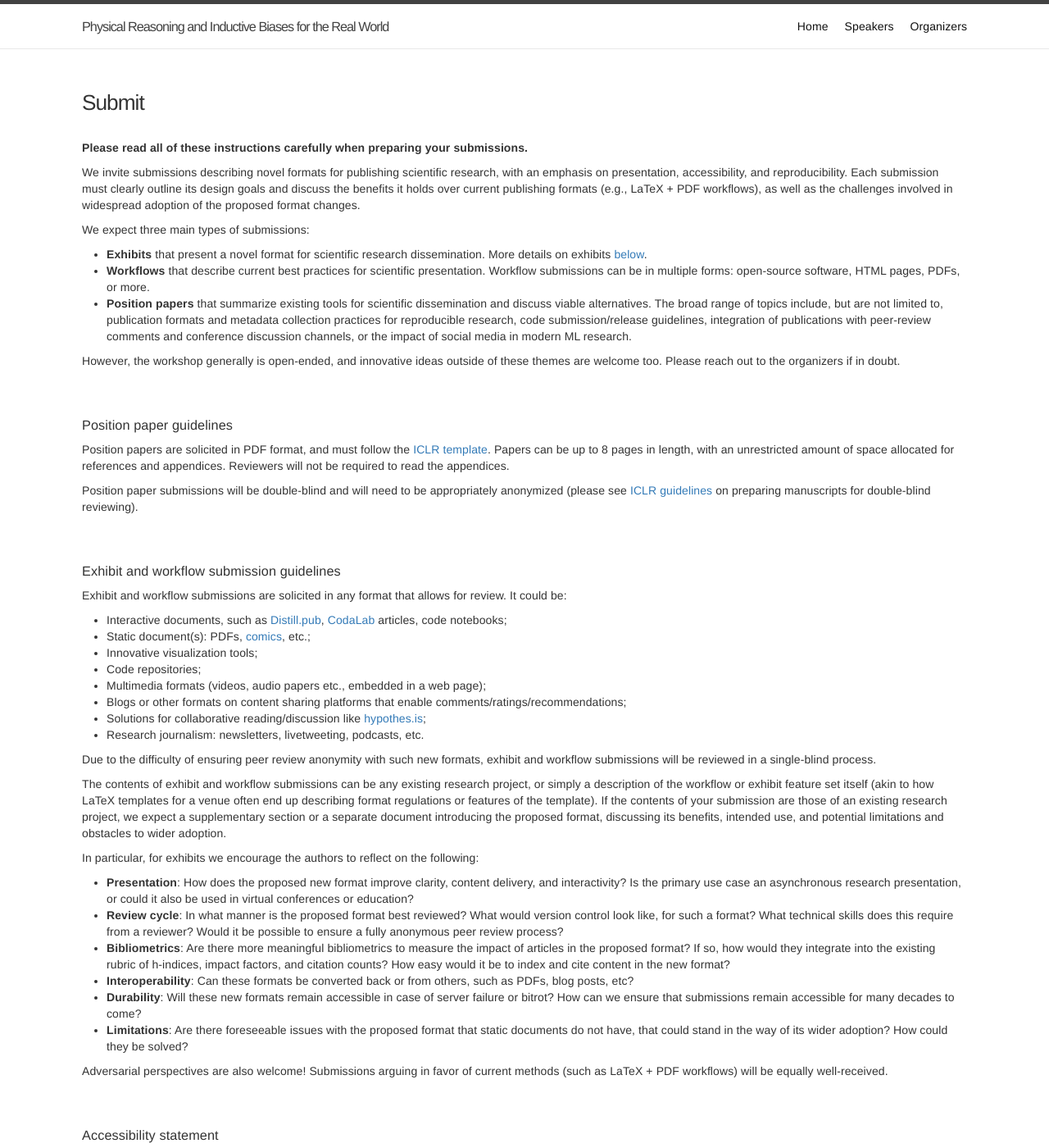
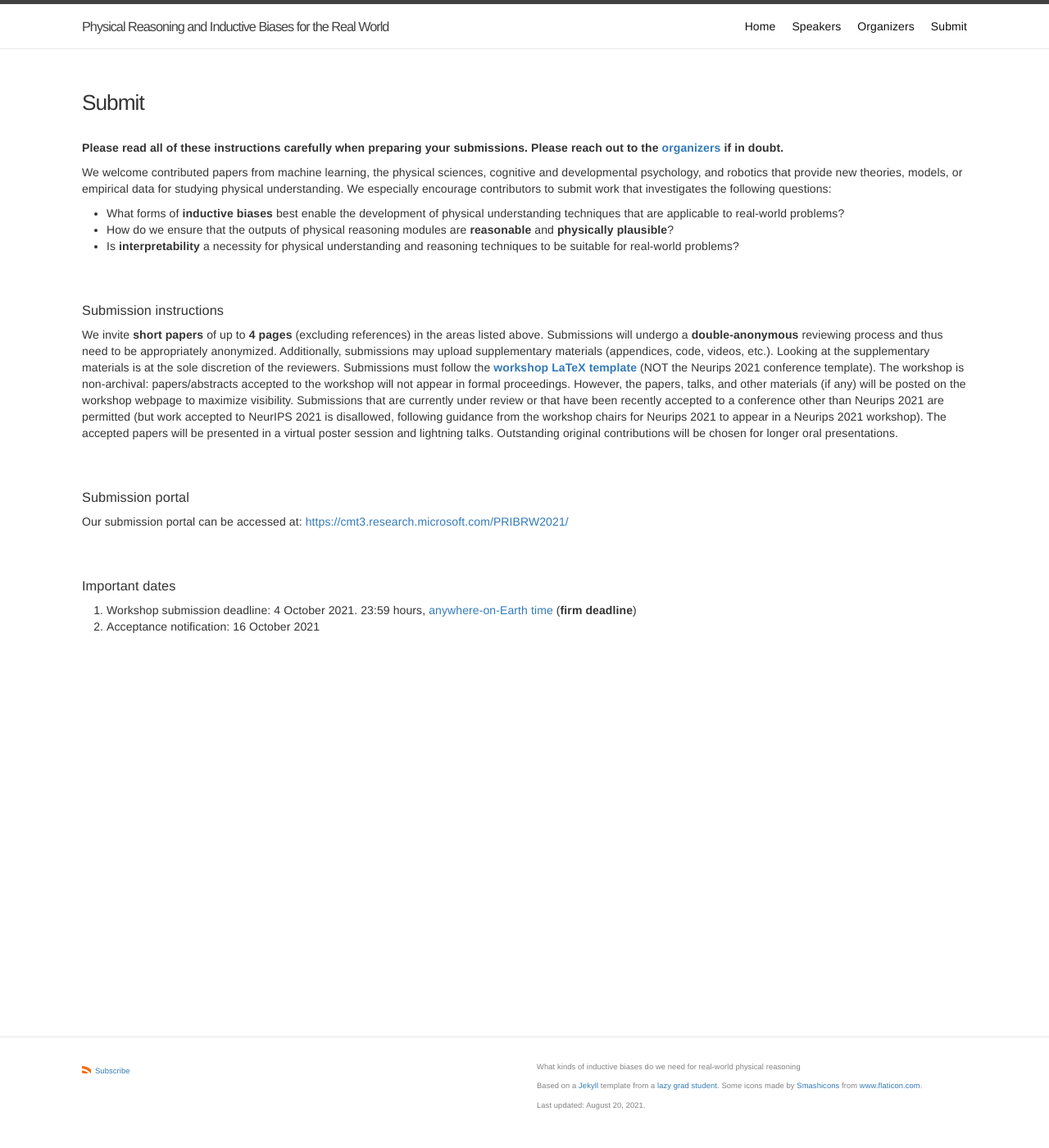
Before and after one commit to physical-reasoning/physical-reasoning.github.io, a Jekyll site: the page built from submit.md, in a window 1280 px wide and 1400 px high. Shown: the whole window at 82% size. Built offline with Jekyll 4.4.1, drawn with Linux system fonts in a browser that asks for light colours; some of the changed text lies outside the part shown.

Commit message:
Add cfp
Signed-off-by: Krishna Murthy <krrish94@gmail.com>

```diff
--- a/_config.yml
+++ b/_config.yml
@@ -39,7 +39,7 @@ header_pages:
 # - papers.md
 - speakers.md
 - organizers.md
-# - submit.md
+- submit.md
 - getinvolved.md
 
 # # Specify the name of a file to show as a masthead graphic at the top of each page, instead of a title, here:
--- a/submit.md
+++ b/submit.md
@@ -4,75 +4,26 @@ title: Submit
 permalink: /submit/
 ---
 
-**Please read all of these instructions carefully when preparing your submissions.**
+**Please read all of these instructions carefully when preparing your submissions. Please reach out to the [organizers](organizers) if in doubt.**
 
-We invite submissions describing novel formats for publishing scientific research, with an emphasis on presentation, accessibility, and reproducibility. Each submission must clearly outline its design goals and discuss the benefits it holds over current publishing formats (e.g., LaTeX + PDF workflows), as well as the challenges involved in widespread adoption of the proposed format changes.
-
-We expect three main types of submissions:
-* **Exhibits** that present a novel format for scientific research dissemination. More details on exhibits [below](#exhibit-and-workflow-submission-guidelines).
-* **Workflows** that describe current best practices for scientific presentation. Workflow submissions can be in multiple forms: open-source software, HTML pages, PDFs, or more.
-* **Position papers** that summarize existing tools for scientific dissemination and discuss viable alternatives. The broad range of topics include, but are not limited to, publication formats and metadata collection practices for reproducible research, code submission/release guidelines, integration of publications with peer-review comments and conference discussion channels, or the impact of social media in modern ML research.
-
-However, the workshop generally is open-ended, and innovative ideas outside of these themes are welcome too. Please reach out to the organizers if in doubt.
+We welcome contributed papers from machine learning, the physical sciences, cognitive and developmental psychology, and robotics that provide new theories, models, or empirical data for studying physical understanding. We especially encourage contributors to submit work that investigates the following questions:
+* What forms of **inductive biases** best enable the development of physical understanding techniques that are applicable to real-world problems?
+* How do we ensure that the outputs of physical reasoning modules are **reasonable** and **physically plausible**?
+* Is **interpretability** a necessity for physical understanding and reasoning techniques to be suitable for real-world problems?
 
 
-### Position paper guidelines
 
-Position papers are solicited in PDF format, and must follow the [ICLR template](https://github.com/ICLR/Master-Template/raw/master/archive/iclr2021.zip). Papers can be up to 8 pages in length, with an unrestricted amount of space allocated for references and appendices. Reviewers will not be required to read the appendices.
+### Submission instructions
 
-Position paper submissions will be double-blind and will need to be appropriately anonymized (please see [ICLR guidelines](https://iclr.cc/Conferences/2021/CallForPapers) on preparing manuscripts for double-blind reviewing).
-
-
-### Exhibit and workflow submission guidelines
-
-Exhibit and workflow submissions are solicited in any format that allows for review. It could be:
-* Interactive documents, such as [Distill.pub](https://distill.pub/), [CodaLab](https://codalab.org/) articles, code notebooks;
-* Static document(s): PDFs, [comics](https://github.com/acmi-lab/superheroes-deep-learning), etc.;
-* Innovative visualization tools;
-* Code repositories;
-* Multimedia formats (videos, audio papers etc., embedded in a web page);
-* Blogs or other formats on content sharing platforms that enable comments/ratings/recommendations;
-* Solutions for collaborative reading/discussion like [hypothes.is](https://web.hypothes.is/);
-* Research journalism: newsletters, livetweeting, podcasts, etc.
-
-Due to the difficulty of ensuring peer review anonymity with such new formats, exhibit and workflow submissions will be reviewed in a single-blind process.
-
-The contents of exhibit and workflow submissions can be any existing research project, or simply a description of the workflow or exhibit feature set itself (akin to how LaTeX templates for a venue often end up describing format regulations or features of the template). If the contents of your  submission are those of an  existing research project, we expect a supplementary section or a separate document introducing the proposed format, discussing its benefits, intended use, and potential limitations and obstacles to wider adoption.
-
-In particular, for exhibits we encourage the authors to reflect on the following:
-* **Presentation**: How does the proposed new format improve clarity, content delivery, and interactivity? Is the primary use case an asynchronous research presentation, or could it also be used in virtual conferences or education?
-* **Review cycle**: In what manner is the proposed format best reviewed? What would version control look like, for such a format? What technical skills does this require from a reviewer? Would it be possible to ensure a fully anonymous peer review process?
-* **Bibliometrics**: Are there more meaningful bibliometrics to measure the impact of articles in the proposed format? If so, how would they integrate into the existing rubric of h-indices, impact factors, and citation counts? How easy would it be to index and cite content in the new format?
-* **Interoperability**: Can these formats be converted back or from others, such as PDFs, blog posts, etc?
-* **Durability**: Will these new formats remain accessible in case of server failure or bitrot? How can we ensure that submissions remain accessible for many decades to come?
-* **Limitations**: Are there foreseeable issues with the proposed format that static documents do not have, that could stand in the way of its wider adoption? How could they be solved?
-
-Adversarial perspectives are also welcome! Submissions arguing in favor of current methods (such as LaTeX + PDF workflows) will be equally well-received.
-
-
-### Accessibility statement
-
-Each submission is required to contain an accessibility statement discussing how the proposed scheme improves accessibility, particularly to individuals with disabilities. This statement, expected to be about 1-2 paragraphs, must
-* Commit to improving accessibility,
-* Establish intended accessibility levels,
-* List the steps taken to improve accessibility concerns,
-* Discuss known exceptions to intended accessibility levels,
-* Comment on how feedback will be gathered and used for improving accessibility.
-
-There are multiple great resources on writing accessibility statements on the Internet, like [this one](https://www.nomensa.com/blog/2009/writing-an-accessibility-statement) from Nomensa or [this one](https://opentextbc.ca/accessibilitytoolkit/chapter/accessibility-statements/) from opentextbc. An example accessibility statement from Nature Journals can be found [here](https://www.nature.com/info/accessibility-statement).
+We invite **short papers** of up to **4 pages** (excluding references) in the areas listed above. Submissions will undergo a **double-anonymous** reviewing process and thus need to be appropriately anonymized. Additionally, submissions may upload supplementary materials (appendices, code, videos, etc.). Looking at the supplementary materials is at the sole discretion of the reviewers. Submissions must follow the [**workshop LaTeX template**](https://drive.google.com/file/d/18HtjoyCK4qOL1_SBP6OPy0Gh-Ot7gjpC) (NOT the Neurips 2021 conference template). The workshop is non-archival: papers/abstracts accepted to the workshop will not appear in formal proceedings. However, the papers, talks, and other materials (if any) will be posted on the workshop webpage to maximize visibility. Submissions that are currently under review or that have been recently accepted to a conference other than Neurips 2021 are permitted (but work accepted to NeurIPS 2021 is disallowed, following guidance from the workshop chairs for Neurips 2021 to appear in a Neurips 2021 workshop). The accepted papers will be presented in a virtual poster session and lightning talks. Outstanding original contributions will be chosen for longer oral presentations.
 
 
 ### Submission portal
 
-Our submission portal can be accessed at: [https://openreview.net/group?id=ICLR.cc/2021/Workshop/Rethinking_ML_Papers](https://openreview.net/group?id=ICLR.cc/2021/Workshop/Rethinking_ML_Papers)
+Our submission portal can be accessed at: [https://cmt3.research.microsoft.com/PRIBRW2021/](https://cmt3.research.microsoft.com/PRIBRW2021/)
 
 
 ### Important dates
 
-1. Submissions due for the position paper track (double-blind): ~~9 March 2021~~ **16 March 2021(2359 hrs, Anywhere-on-Earth)**
-2. Submissions due for the exhibit/workflow track (single-blind): ~~9 March 2021~~ **16 March 2021 (2359 hrs, Anywhere-on-Earth)**
-
-
-### Review criteria
-
-In an effort to improve transparency, and to aid in preparing your submission, we have uploaded our review criteria [here](https://docs.google.com/document/d/1QJeEf1KPSaezdhZgltqJm0LA-M7qx2Ja2leFTRkhUPo/edit?usp=sharing).
+1. Workshop submission deadline: 4 October 2021. 23:59 hours, [anywhere-on-Earth time](https://www.worldtimeserver.com/time-zones/aoe/) (**firm deadline**)
+2. Acceptance notification: 16 October 2021
```
